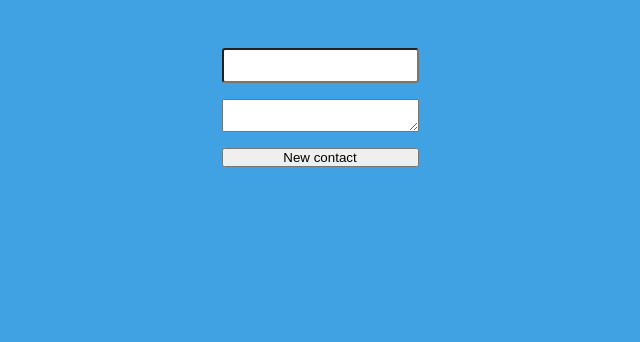
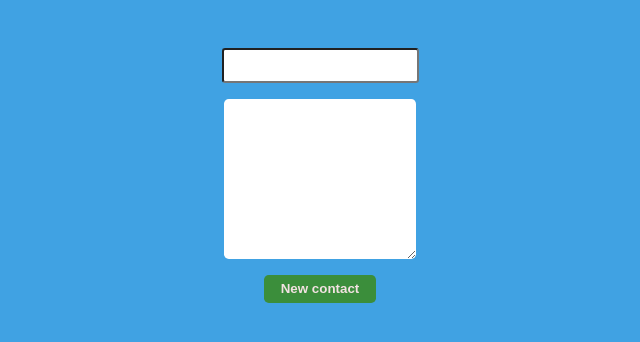
Before and after one commit to lavil014/note-pad, a plain HTML site: page public/index.html in a window 1280 px wide. Shown: the whole page, without its empty margins (320-960 px from the left). Drawn offline with Linux system fonts and the light colour scheme.

Commit message:
New updates made to my style sheet

```diff
--- a/public/index.html
+++ b/public/index.html
@@ -7,10 +7,13 @@
   <title>My Notes</title>
 </head>
 <body>
-    <form action="POST">
+    <form action="">
       <input type ="number">
       <textarea name="" id=""></textarea>
       <button>New contact</button>
     </form>
+    <section>
+
+    </section>
 </body>
 </html>
--- a/public/styles.css
+++ b/public/styles.css
@@ -17,6 +17,7 @@ form{
     flex-direction: column;
     gap: 1rem;
     margin-top: 1rem;
+    align-items: center ;
 }
 
 input{
@@ -26,6 +27,21 @@ input{
 
 textarea {
     field-sizing: content;
+    min-width: 12rem;
     max-width: 15rem;
+    min-height: 10rem;
     padding: 0.5rem;
+    border: transparent;
+    border-radius: 0.3rem;
 }
+
+button{
+    background-color: rgb(59, 142, 59);
+    border: transparent;
+    padding: 0.4rem;
+    width: 7rem;
+    border-radius: 0.3rem;
+    font-weight: 700;
+    color: rgb(243, 226, 226);
+    cursor: pointer;
+}
```
